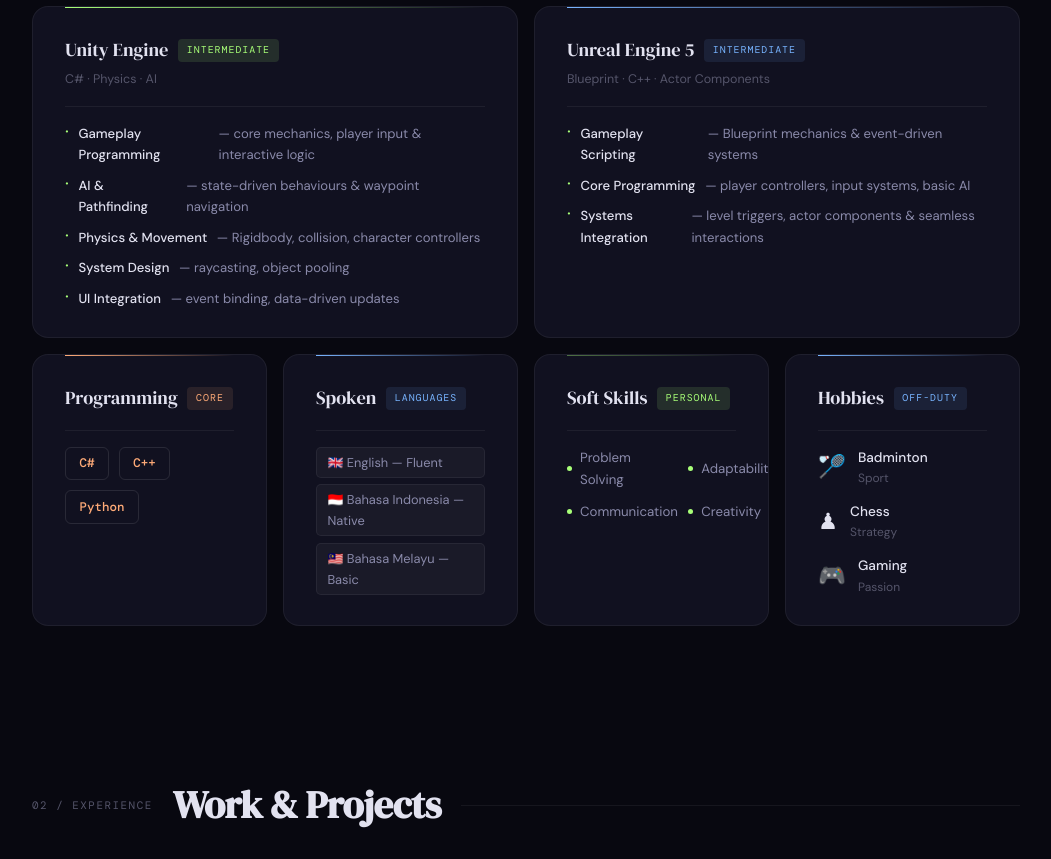
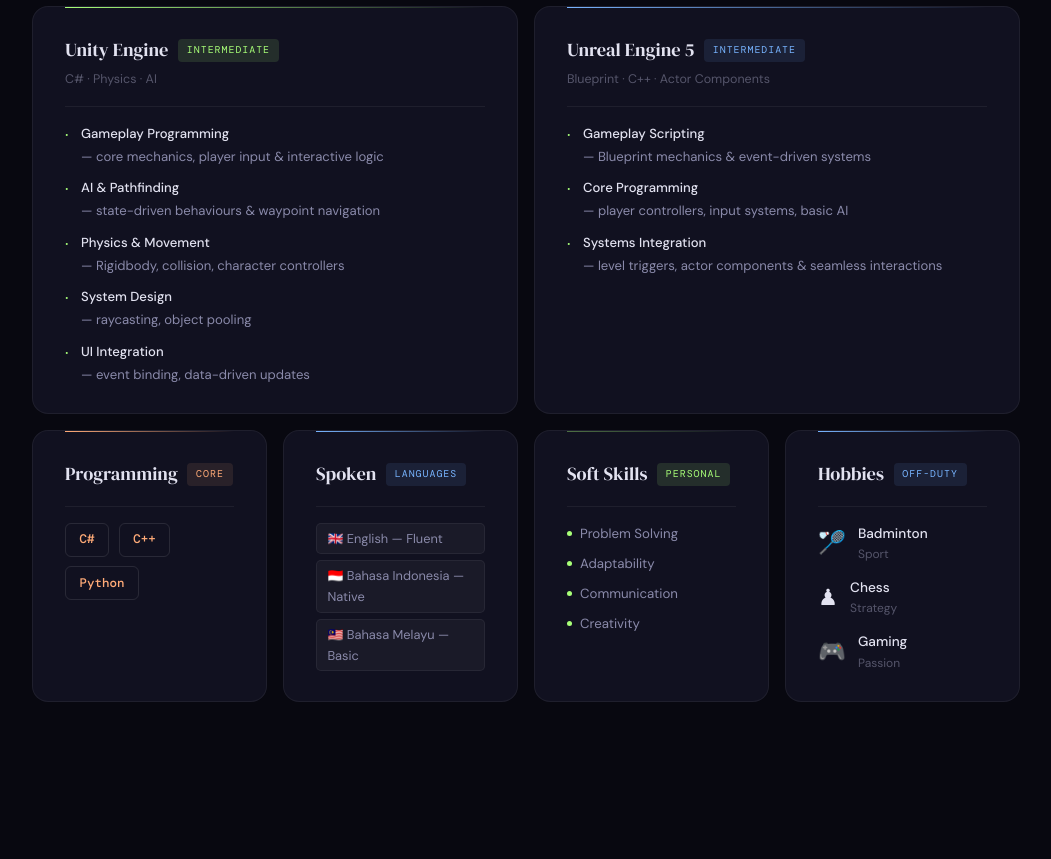
Before and after one commit to KuroAndz/Portfolio, a plain HTML site: page index.html in a window 1280 px wide. Shown: the part 960-1819 px from the top of the page, without its empty margins (114-1165 px from the left). Drawn offline with nearby package versions, Linux system fonts and the light colour scheme.

Commit message:
Update index.html

```diff
--- a/index.html
+++ b/index.html
@@ -314,18 +314,21 @@ h2 {
 
 .tile-divider { height: 1px; background: var(--border); margin: 1rem 0; }
 
-.feature-list { list-style: none; display: flex; flex-direction: column; gap: 0.55rem; }
+.feature-list { list-style: none; display: flex; flex-direction: column; gap: 0.6rem; }
 
 .feature-list li {
   font-size: 0.82rem; color: var(--text2);
-  display: flex; gap: 0.6rem; align-items: baseline;
+  display: flex; flex-direction: column; gap: 0.1rem;
+  padding-left: 1rem;
+  position: relative;
 }
 
 .feature-list li::before {
-  content: '·'; color: var(--green); font-size: 1.2rem; line-height: 0.8; flex-shrink: 0;
+  content: '·'; color: var(--green); font-size: 1.1rem;
+  position: absolute; left: 0; top: 0; line-height: 1.4;
 }
 
-.feature-list li strong { color: var(--text); font-weight: 500; }
+.feature-list li strong { color: var(--text); font-weight: 500; display: block; }
 
 .lang-row { display: flex; gap: 0.6rem; flex-wrap: wrap; margin-top: 0.75rem; }
 
@@ -336,7 +339,7 @@ h2 {
 }
 
 .soft-grid {
-  display: grid; grid-template-columns: 1fr 1fr; gap: 0.65rem; margin-top: 0.75rem;
+  display: flex; flex-direction: column; gap: 0.5rem; margin-top: 0.75rem;
 }
 
 .soft-item { display: flex; align-items: center; gap: 0.5rem; font-size: 0.83rem; color: var(--text2); }
```
